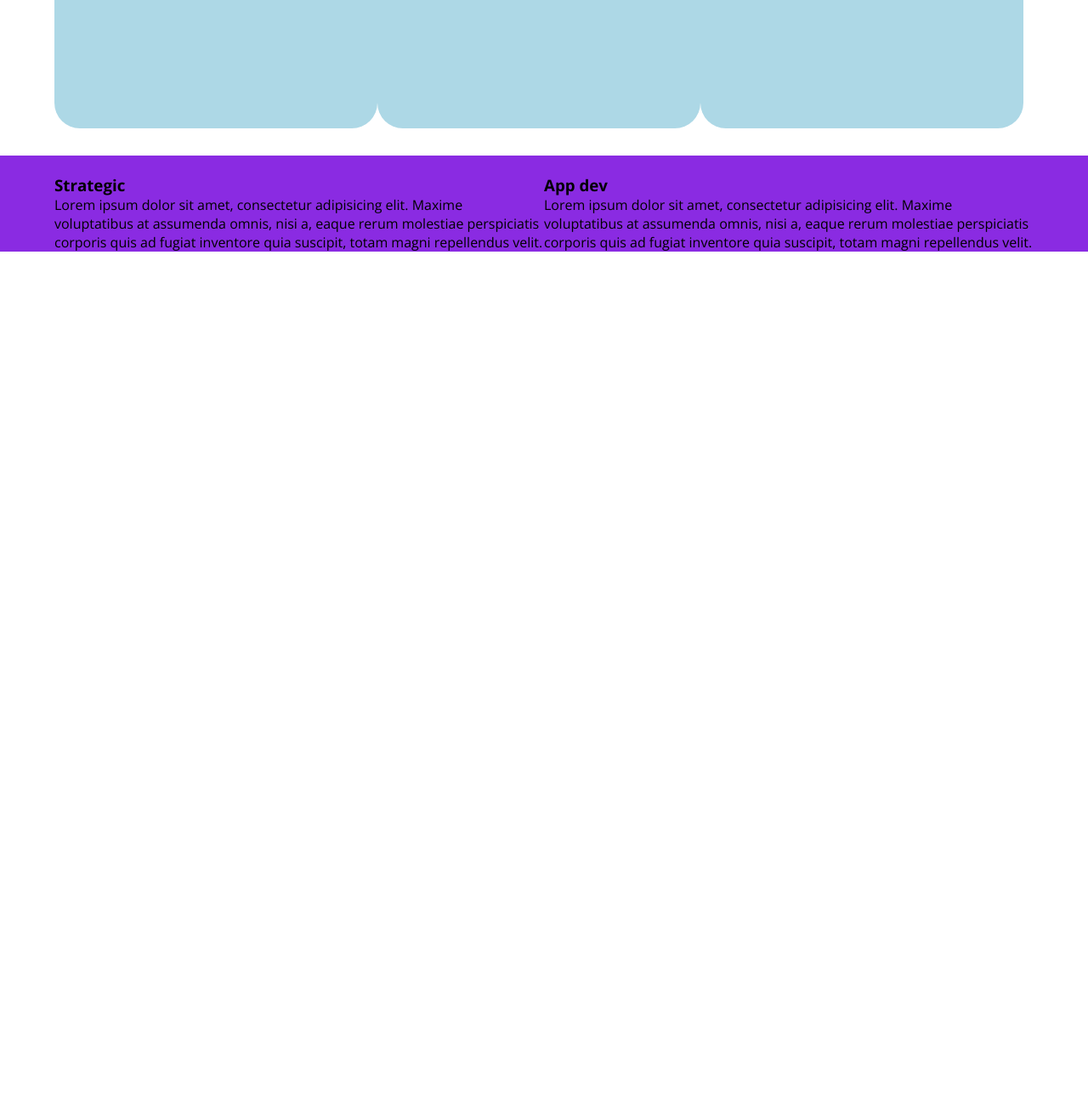
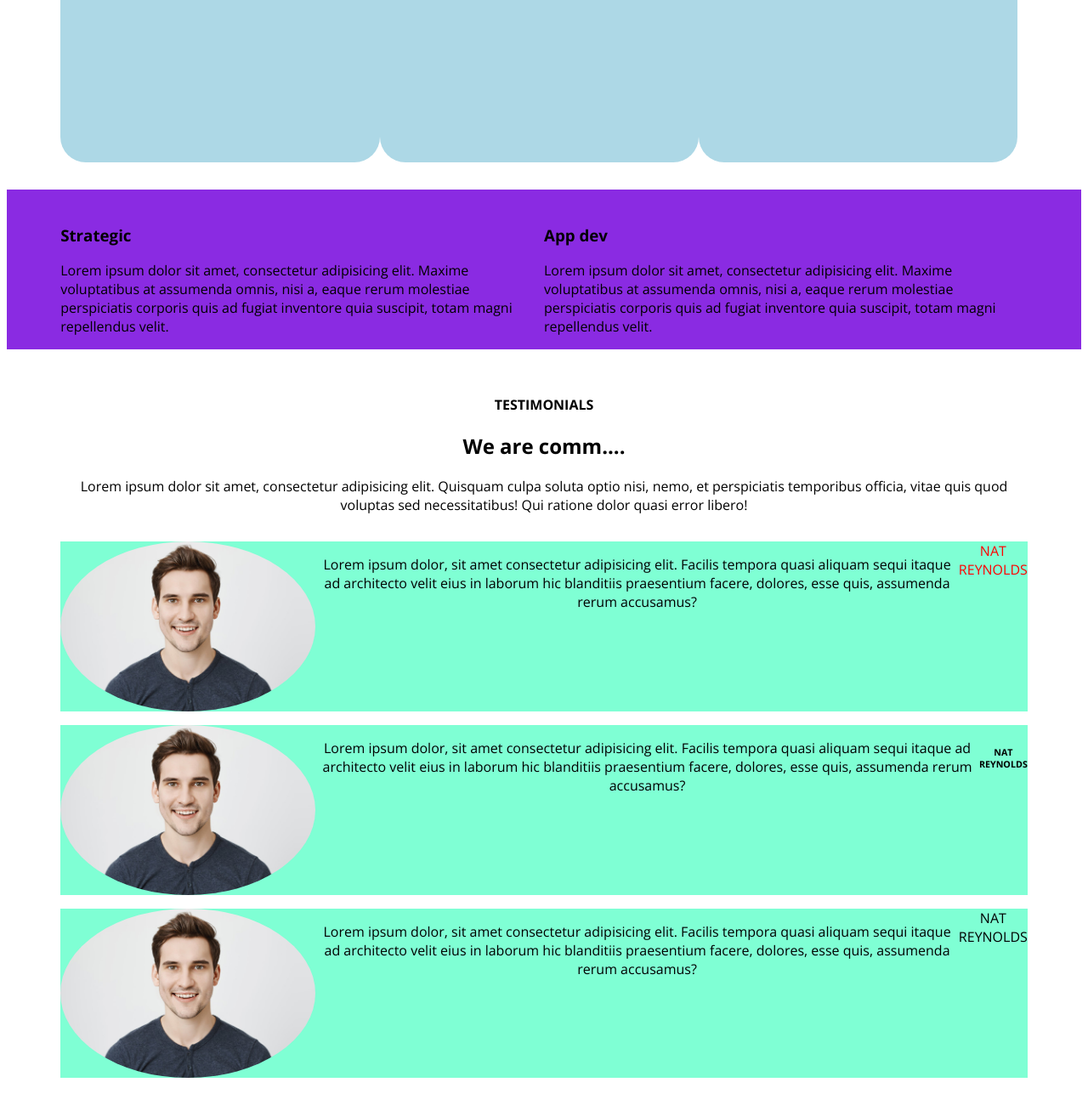
Before and after one commit to silvanoguel/htmlcss-responsive-layout, a plain HTML site: page index.html in a window 1280 px wide. Shown: the part 1013-2313 px from the top of the page at 85% size. Before the commit the page ends 1309 px from the top, so only its background shows below. Drawn offline with nearby package versions, Linux system fonts and the light colour scheme.

Commit message:
add:testimonials section

```diff
--- a/css/style.css
+++ b/css/style.css
@@ -1,4 +1,4 @@
-/* RESET */
+e/* RESET */
 * {
     padding: 0;
     margin: 0;
@@ -143,3 +143,47 @@ header .menu {
         width: 50%
     }
 }
+
+/* Testimonals Section */
+.testimonial-card:not(.intro) {
+    width: 100%;
+    /* debug */
+    background-color: aquamarine;
+}
+.testimonial-card .intro {
+    width: 100%;
+}
+
+.testimonials .container-90 {
+    display: flex;
+    flex-direction: column;
+    text-align: center;
+}
+
+.testimonial-card img {
+    /* debug */
+    width: 300px;
+    height: 100%;
+    border-radius: 50%;
+}
+
+.testimonials {
+    margin-top: 2rem;
+    margin-bottom: 2rem;
+}
+
+/* Media Queries */
+
+/* For tablets */
+@media screen and (min-width:768px) {
+    /* Layout */
+
+    .testimonial-card:not(.intro) {
+        display: flex;
+    }
+}
+
+.testimonial-name {
+    /* debug */
+    color: red;
+}
--- a/index.html
+++ b/index.html
@@ -91,7 +91,33 @@
 
        <!-- Testimonials section -->
         <section class="testimonials">
+            <div class="container-90">
+                <div class="testimonial-card intro">
+                    <h4>TESTIMONIALS</h4>
+                    <h2>We are comm....</h2>
+                    <p>Lorem ipsum dolor sit amet, consectetur adipisicing elit. Quisquam culpa soluta optio nisi, nemo, et perspiciatis temporibus officia, vitae quis quod voluptas sed necessitatibus! Qui ratione dolor quasi error libero!</p>
+                </div>
 
+                <div class="testimonial-card margin-top1rem">
+                    <img src="img/testimonial1.jpg" alt="">
+                    <p>Lorem ipsum dolor, sit amet consectetur adipisicing elit. Facilis tempora quasi aliquam sequi itaque ad architecto velit eius in laborum hic blanditiis praesentium facere, dolores, esse quis, assumenda rerum accusamus?</p>
+                    <span class="testimonial-name">NAT REYNOLDS</span>
+                </div>
+
+                <div class="testimonial-card margin-top1rem">
+                    <img src="img/testimonial1.jpg" alt="">
+                    <p>Lorem ipsum dolor, sit amet consectetur adipisicing elit. Facilis tempora quasi aliquam sequi itaque ad architecto velit eius in laborum hic blanditiis praesentium facere, dolores, esse quis, assumenda rerum accusamus?</p>
+                    <h6>NAT REYNOLDS</h6>
+                </div>
+
+                <div class="testimonial-card margin-top1rem">
+                    <img src="img/testimonial1.jpg" alt="">
+                    <p>Lorem ipsum dolor, sit amet consectetur adipisicing elit. Facilis tempora quasi aliquam sequi itaque ad architecto velit eius in laborum hic blanditiis praesentium facere, dolores, esse quis, assumenda rerum accusamus?</p>
+                    <span>NAT REYNOLDS</span>
+                </div>
+
+
+            </div>
         </section>
         <!-- /Testimonials section -->
 
```
